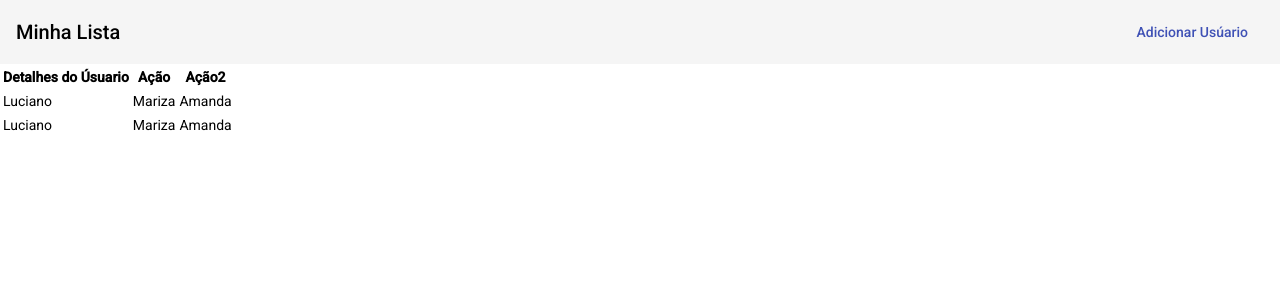
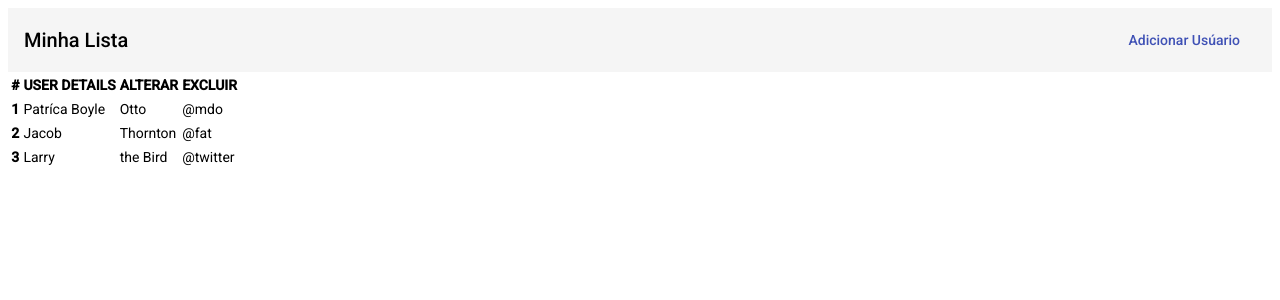
Before and after one commit to costaalessandro-ux/AngularSPA, an Angular app: page / in a window 1280 px wide. Shown: the top 300 px of the page. Built offline with nearby package versions, Linux system fonts and the light colour scheme.

Commit message:
cria componentes

```diff
--- a/src/app/app.component.html
+++ b/src/app/app.component.html
@@ -1 +1,3 @@
-<router-outlet></router-outlet>
+<div class="container">
+    <router-outlet></router-outlet>
+</div>
--- a/src/app/app.module.ts
+++ b/src/app/app.module.ts
@@ -9,6 +9,7 @@ import {MatToolbarModule} from '@angular/material/toolbar';
 import {MatIconModule} from '@angular/material/icon';
 import {MatButtonModule} from '@angular/material/button';
 import { ListaComponent } from './lista/lista.component';
+import { InfosComponent } from './infos/infos.component';
 
 
 @NgModule({
@@ -16,6 +17,7 @@ import { ListaComponent } from './lista/lista.component';
     AppComponent,
     HomeComponent,
     ListaComponent,
+    InfosComponent
   ],
   imports: [
     BrowserModule,
--- /dev/null
+++ b/src/app/infos/infos.component.html
@@ -0,0 +1 @@
+<div>{{nome}}</div>
--- /dev/null
+++ b/src/app/infos/infos.component.ts
@@ -0,0 +1,23 @@
+import { Component, Input, OnInit } from "@angular/core";
+
+@Component({
+    selector: 'app-infos',
+    templateUrl: './infos.component.html',
+    styleUrls: ['./infos.component.css']
+})
+
+export class InfosComponent implements OnInit{
+
+  @Input()
+  nome: string = 'Patríca Boyle'
+  email: string = 'patriciaboyle@gmail.com'
+  tel: string = '993879751'
+  cargo: string = 'CEO'
+
+    constructor() {}
+
+    ngOnInit(): void {
+
+    }
+
+}
--- a/src/app/lista/lista.component.html
+++ b/src/app/lista/lista.component.html
@@ -1,23 +1,30 @@
-<table>
-
-    <thead>
+    <table class="table">
+        <thead class="thead-dark">
             <tr>
-        <th> Detalhes do Úsuario </th>
-        <th> Ação </th>
-        <th> Ação2 </th>
+                <th scope="col">  #  </th>
+                <th scope="col">  USER DETAILS</th>
+                <th scope="col">  ALTERAR </th>
+                <th scope="col">  EXCLUIR </th>
             </tr>
         </thead>
         <tbody>
             <tr>
-            <td> Luciano </td>
-            <td> Mariza </td>
-            <td> Amanda </td>
+                <th scope="row">1</th>
+                <td><app-infos></app-infos></td>
+                <td>Otto</td>
+                <td>@mdo</td>
             </tr>
             <tr>
-            <td> Luciano </td>
-            <td> Mariza </td>
-            <td> Amanda </td>
+                <th scope="row">2</th>
+                <td>Jacob</td>
+                <td>Thornton</td>
+                <td>@fat</td>
+            </tr>
+            <tr>
+                <th scope="row">3</th>
+                <td>Larry</td>
+                <td>the Bird</td>
+                <td>@twitter</td>
             </tr>
         </tbody>
-
     </table>
--- a/src/app/lista/lista.component.ts
+++ b/src/app/lista/lista.component.ts
@@ -1,4 +1,5 @@
 import { Component, OnInit } from '@angular/core';
+import { InfosComponent } from '../infos/infos.component';
 
 @Component({
   selector: 'app-lista',
@@ -7,8 +8,6 @@ import { Component, OnInit } from '@angular/core';
 })
 export class ListaComponent implements OnInit {
 
-
-
   constructor() { }
 
   ngOnInit(): void {
--- a/src/styles.css
+++ b/src/styles.css
@@ -1,4 +1,5 @@
 /* You can add global styles to this file, and also import other style files */
 
-html, body { height: 100%; }
-body { margin: 0; font-family: Roboto, "Helvetica Neue", sans-serif; }
+html, body { height: 100%; };
+body { margin: 0; font-family: Roboto, "Helvetica Neue", sans-serif; };
+@import '~bootstrap/dist/css/bootstrap.min.css';
```
Also changed, not shown: src/app/home/home.component.html (line endings or trailing spaces), src/app/infos/infos.component.css (added). Lines whose indentation alone changed are shown as unchanged.
